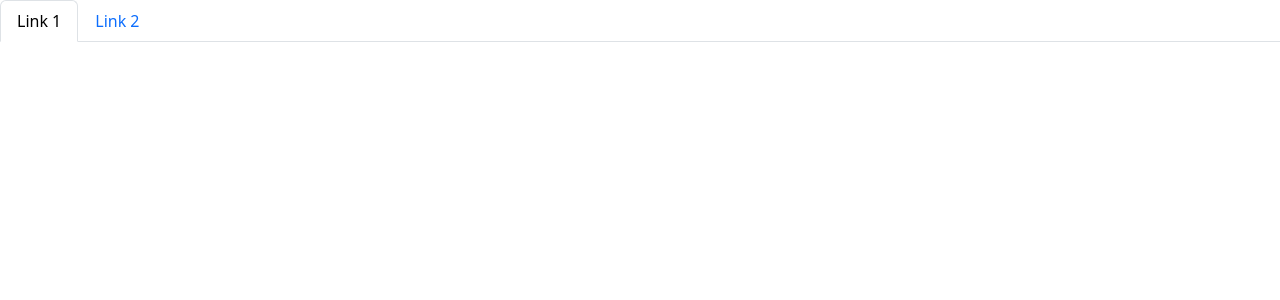
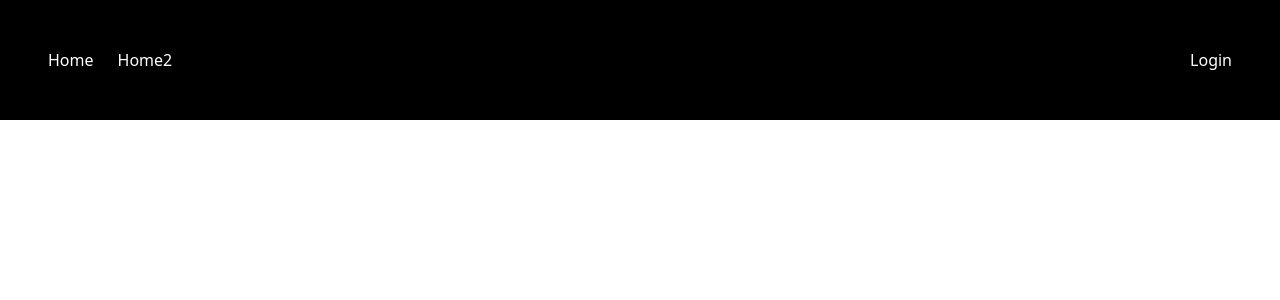
Before and after one commit to Ruudn7/majap, an Angular app: page / in a window 1280 px wide. Shown: the top 300 px of the page. Built offline with nearby package versions, Linux system fonts and the light colour scheme.

Commit message:
add simple nav

```diff
--- a/src/app/app.component.html
+++ b/src/app/app.component.html
@@ -1,9 +1 @@
-
-<div ngbNav class="nav-tabs">
-  <ng-container ngbNavItem>
-    <button ngbNavLink>Link 1</button>
-  </ng-container>
-  <ng-container ngbNavItem>
-    <a ngbNavLink>Link 2</a>
-  </ng-container>
-</div>
+<app-nav></app-nav>
--- a/src/app/app.component.ts
+++ b/src/app/app.component.ts
@@ -1,11 +1,12 @@
 import { Component } from '@angular/core';
 import { RouterOutlet } from '@angular/router';
 import { NgbNavModule } from '@ng-bootstrap/ng-bootstrap';
+import { NavComponent } from './ui/nav/nav.component';
 
 @Component({
   selector: 'app-root',
   standalone: true,
-  imports: [RouterOutlet, NgbNavModule],
+  imports: [NavComponent],
   templateUrl: './app.component.html',
   styleUrl: './app.component.scss'
 })
--- /dev/null
+++ b/src/app/components/login-nav/login-nav.component.html
@@ -0,0 +1 @@
+<div class="login-item">Login</div>
--- /dev/null
+++ b/src/app/components/login-nav/login-nav.component.scss
@@ -0,0 +1,10 @@
+@import 'src/app/styles/colors.scss';
+
+.login-item {
+    color: $white;
+    cursor: pointer;
+
+    &:hover {
+        color: $green-dirty;
+    }
+}
--- /dev/null
+++ b/src/app/styles/colors.scss
@@ -0,0 +1,3 @@
+$black: #000000;
+$white: #ffffff;
+$green-dirty: #82a55b;
--- /dev/null
+++ b/src/app/ui/nav/nav.component.html
@@ -0,0 +1,7 @@
+<div class="menu w-100 d-flex p-5">
+    <div class="menu-item">Home</div>
+    <div class="menu-item">Home2</div>
+    <div class="ms-auto">
+        <app-login-nav></app-login-nav>
+    </div>
+</div>
--- /dev/null
+++ b/src/app/ui/nav/nav.component.scss
@@ -0,0 +1,15 @@
+@import 'src/app/styles/colors.scss';
+
+.menu {
+    background-color: $black;
+
+    &-item {
+        color: $white;
+        padding-right: 24px;
+        cursor: pointer;
+
+        &:hover {
+            color: $green-dirty;
+        }
+    }
+}
--- a/src/styles.scss
+++ b/src/styles.scss
@@ -5,3 +5,4 @@ body { margin: 0; font-family: Roboto, "Helvetica Neue", sans-serif; }
 
 /* Importing Bootstrap SCSS file. */
 @import 'bootstrap/scss/bootstrap';
+@import './app/styles/colors.scss';
--- a/tsconfig.json
+++ b/tsconfig.json
@@ -21,7 +21,11 @@
     "lib": [
       "ES2022",
       "dom"
-    ]
+    ],
+    "baseUrl": "./",
+    "paths": {
+      "@app/*": ["src/app/*"]
+    }
   },
   "angularCompilerOptions": {
     "enableI18nLegacyMessageIdFormat": false,
```
Also changed, not shown: src/app/components/login-nav/login-nav.component.ts (added, +12 -0 lines), src/app/ui/nav/nav.component.ts (added, +13 -0 lines), 2 other files (tests, documents, lock files or other folders).
